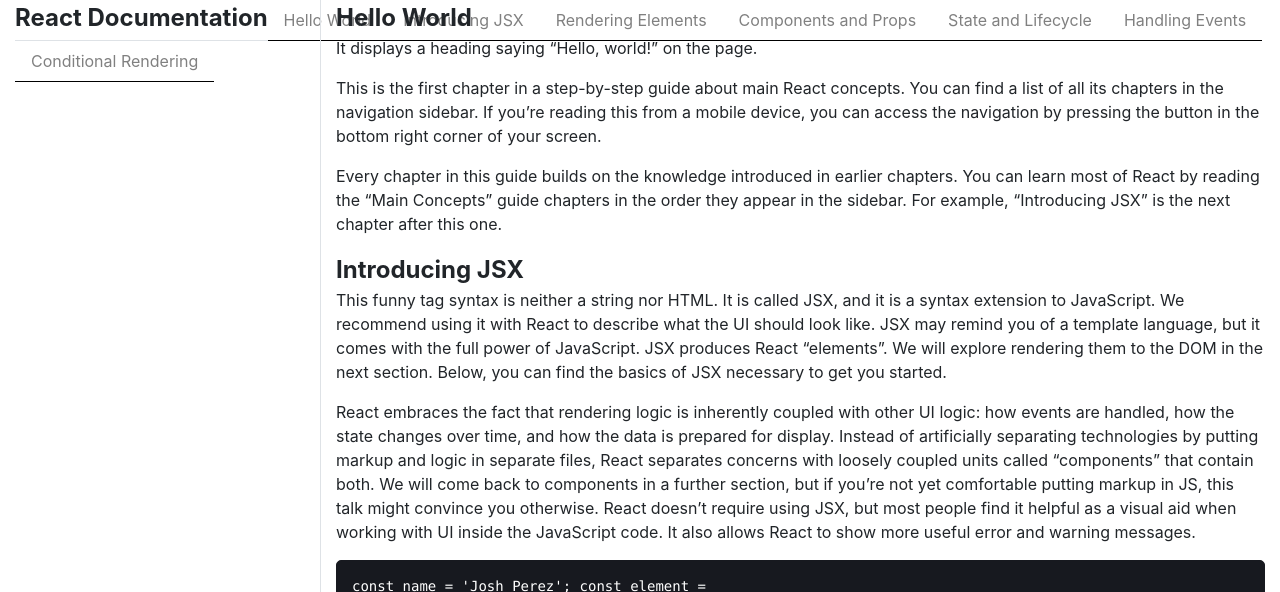
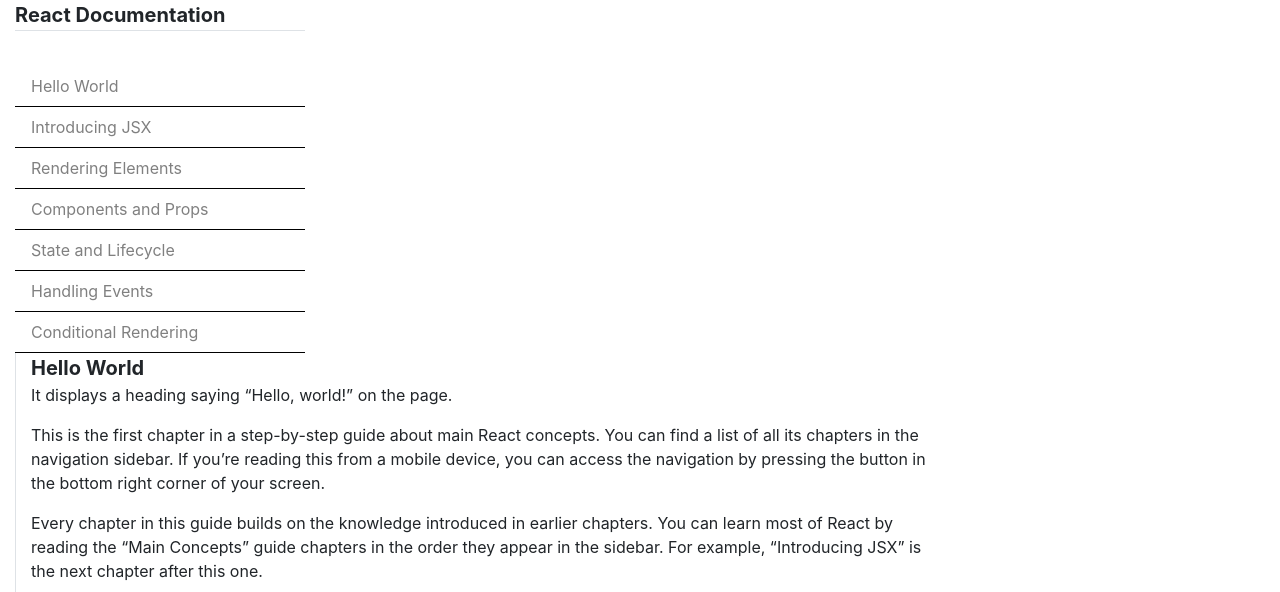
Before and after one commit to jahanxebmalik/Documentation-Page, a plain HTML site: page index.html in a window 1280 px wide. Shown: the top 592 px of the page. Drawn offline with nearby package versions, Linux system fonts and the light colour scheme.

Commit message:
documentation update

```diff
--- a/index.html
+++ b/index.html
@@ -18,15 +18,16 @@
     <main id="main-doc">
         <div class="container-fluid">
             <div class="row">
-
-                <div class="col-3">
-
+                <div class="col col-md-3">
                     <!-- navbar start -->
-                    <div class="row">
-                        <div class="col-12 flex-md-column">
-                            <nav id="navbar" class="position-fixed nav ">
-                                <header class="text-center border-bottom">React Documentation</header>
-                                <a class="nav-link" href="#Hello_World">Hello World</a>
+                    <nav id="navbar" class="nav flex-md-column">
+                        <ul class="px-0 mx-0">
+                            <li class="nav-item">
+                                <header class="d-block border-bottom">React Documentation</header>
+                            </li>
+                        </ul>
+                        <nav>
+                            <a class="nav-link d-block" href="#Hello_World">Hello World</a>
                             <a class="nav-link" href="#Introducing_JSX">Introducing JSX</a>
                             <a class="nav-link" href="#Rendering_Elements">Rendering Elements</a>
                             <a class="nav-link" href="#Components_and_Props">Components and Props</a>
@@ -34,7 +35,7 @@
                             <a class="nav-link" href="#Handling_Events">Handling Events</a>
                             <a class="nav-link" href="#Conditional_Rendering">Conditional Rendering</a>
                         </nav>
-                        </div>
+                    </nav>
                 </div>
                 <!-- navbar ends -->
             </div>
--- a/main.css
+++ b/main.css
@@ -1,11 +1,15 @@
 nav#navbar a {
-    display: block;
     border-bottom: 1px solid black;
     color: gray;
 }
 
+ul li.nav-item {
+    list-style: none;
+    height: 50px;
+}
+
 header {
-    font-size: 1.5rem;
+    font-size: 1.25rem;
     font-weight: bold;
 }
 
@@ -18,6 +22,7 @@ code {
     border-radius: 5px;
 }
 
+
 /* @media (max-width: 575.98px) {
     display: block;
 }
```
Lines whose indentation alone changed are shown as unchanged.
